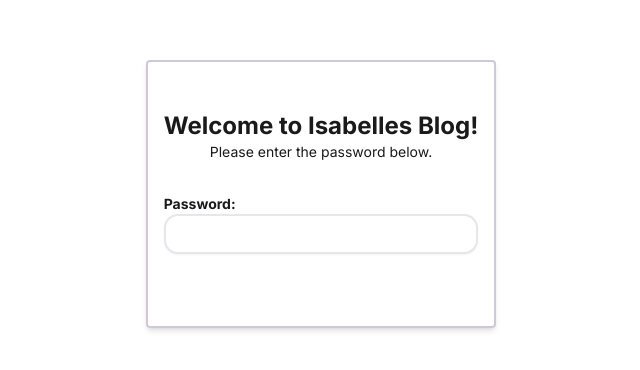
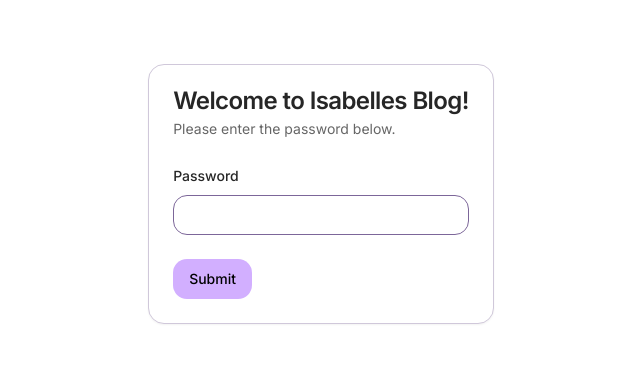
Before and after one commit to kevin-pietruszka/password-protected-blog, a Next.js app: page /login in a window 1280 px wide. Shown: the part 206-576 px from the top of the page, without its empty margins (319-959 px from the left). Built offline with nearby package versions, Linux system fonts and the light colour scheme.

Commit message:
update login page

```diff
--- a/src/app/login/page.tsx
+++ b/src/app/login/page.tsx
@@ -1,20 +1,48 @@
 "use client";
 
-import { FormEvent, useState } from 'react';
+import { Button } from "@/components/ui/button";
+import {
+  Card,
+  CardContent,
+  CardDescription,
+  CardFooter,
+  CardHeader,
+  CardTitle,
+} from "@/components/ui/card";
+import {
+  Form,
+  FormControl,
+  FormField,
+  FormItem,
+  FormLabel,
+} from "@/components/ui/form";
+import { Input } from "@/components/ui/input";
+import { z } from "zod";
+import { zodResolver } from "@hookform/resolvers/zod";
+import { useState } from 'react';
+import { useForm } from "react-hook-form";
 import { useRouter } from 'next/navigation';
+
+const formSchema = z.object({
+  password: z.string(),
+})
 
 export default function LoginPage() {
 
   const [isLoading, setIsLoading] = useState(false);
   const [hasError, setHasError] = useState(false);
   const router = useRouter();
+  const form = useForm<z.infer<typeof formSchema>>({
+    resolver: zodResolver(formSchema),
+    defaultValues: {
+      password: "",
+    },
+  })
 
-  async function handleSubmit(event: FormEvent<HTMLFormElement>) {
-    event.preventDefault();
+  async function onSubmit(values: z.infer<typeof formSchema>) {
     setIsLoading(true);
 
-    const formData = new FormData(event.currentTarget);
-    const password = formData.get("password");
+    const password = values.password;
 
     try {
       const response = await fetch('/api/auth/login', {
@@ -40,22 +68,35 @@ export default function LoginPage() {
 
   return (
     <section id="login" className="w-screen h-screen flex items-center justify-center">
-      <div className="max-w-sm rounded border-2 border-lilac p-4 shadow-md">
-        <form onSubmit={handleSubmit}>
-          <div className="my-8 text-center">
-            <h1 className="text-2xl font-bold"> Welcome to Isabelles Blog! </h1>
-            {hasError ? <p className="text-red-900 text-sm"> Please try again. </p> : <p className="text-sm"> Please enter the password below. </p> }
-          </div>
-
-          <div className="grid gap-4">
-            <label htmlFor="password" className="block text-sm font-bold">
-              Password:
-              <input className="block w-full p-2 border-2 border-gray-200 rounded-md text-sm shadow-sm focus:border-red-900" type="password" name="password" required />
-            </label>
-            <button className="block w-full p-2 rounded bg-lilac text-white" type="submit" disabled={isLoading}> {isLoading ? 'Submitting...' : 'Submit'} </button>
-          </div>
-        </form>
-      </div>
+      <Card className="max-w-lg">
+        <CardHeader>
+          <CardTitle> {"Welcome to Isabelles Blog!"} </CardTitle>
+          <CardDescription className={hasError ? "text-destructive" : ""}>
+            {hasError ? "Please try again." : "Please enter the password below."}
+          </CardDescription>
+        </CardHeader>
+        <CardContent>
+          <Form {...form}>
+            <form onSubmit={form.handleSubmit(onSubmit)}>
+              <FormField
+                control={form.control}
+                name="password"
+                render={({ field }) => (
+                  <FormItem>
+                    <FormLabel> {"Password"} </FormLabel>
+                    <FormControl>
+                      <Input type="password" {...field} />
+                    </FormControl>
+                  </FormItem>
+                )}
+              />
+            </form>
+          </Form>
+        </CardContent>
+        <CardFooter className="flex justify-between">
+          <Button type="submit" disabled={isLoading}> {isLoading ? 'Submitting...' : 'Submit'} </Button>
+        </CardFooter>
+      </Card>
     </section>
   );
 }
```
